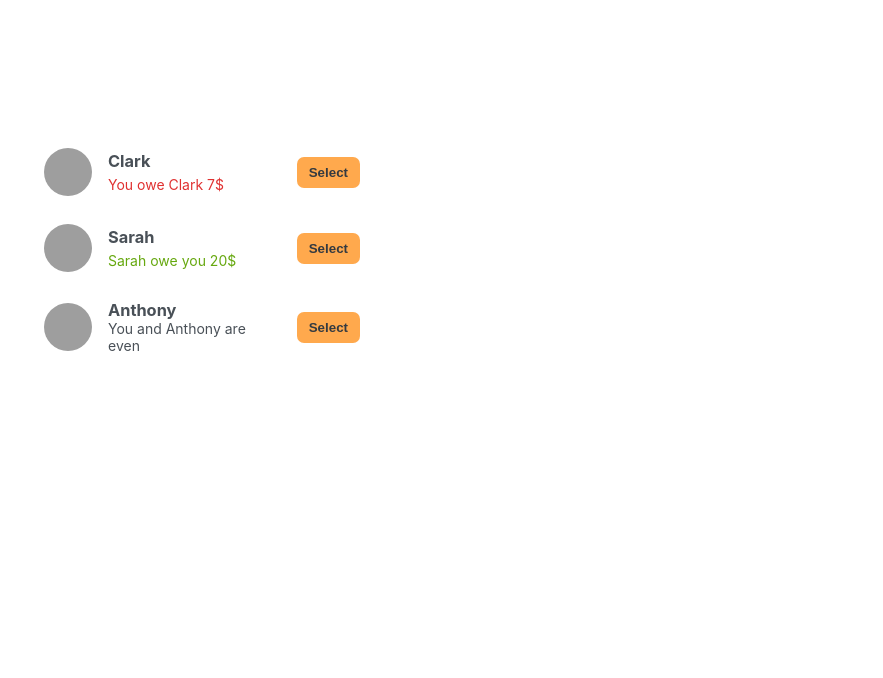
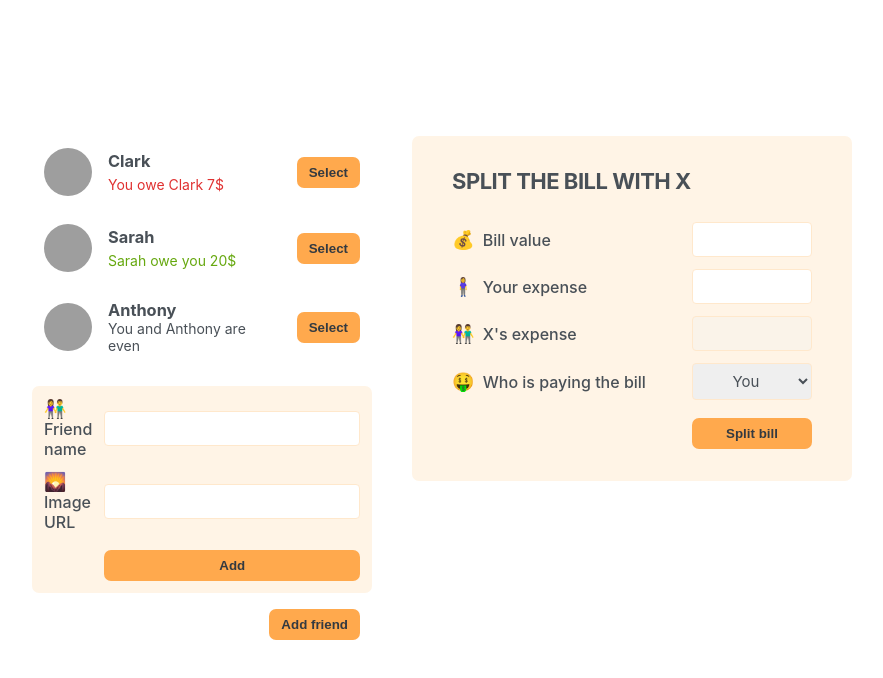
Before and after one commit to sureshcstha/06-eat-n-split, a React (Create React App) app: page / in a window 1280 px wide. Shown: the top 678 px of the page, without its empty margins (198-1081 px from the left). Built offline with nearby package versions, Linux system fonts and the light colour scheme; grey boxes are pictures that could not be loaded.

Commit message:
build static forms

```diff
--- a/src/App.js
+++ b/src/App.js
@@ -24,7 +24,11 @@
     <div className="app">
       <div className="sidebar">
         <FriendsList />
+        <FormAddFriend />
+        <Button>Add friend</Button>
       </div>
+
+      <FormSplitBill />
     </div>
   );
 }
@@ -61,7 +65,46 @@
 
       {friend.balance === 0 && <p>You and {friend.name} are even</p>}
 
-      <button className="button">Select</button>
+      <Button>Select</Button>
     </li>
   );
 }
+
+function Button({children}) {
+  return <button className="button">{children}</button>
+}
+
+function FormAddFriend() {
+  return <form className="form-add-friend">
+    <label>👫 Friend name</label>
+    <input type="text" />
+
+    <label>🌄 Image URL</label>
+    <input type="text" />
+
+    <Button>Add</Button>
+  </form>
+}
+
+function FormSplitBill() {
+  return <form className="form-split-bill">
+    <h2>Split the bill with X</h2>
+
+    <label>💰 Bill value</label>
+    <input type="text" />
+
+    <label>🧍‍♀️ Your expense</label>
+    <input type="text" />
+
+    <label>👫 X's expense</label>
+    <input type="text" disabled/>
+
+    <label>🤑 Who is paying the bill</label>
+    <select>
+      <option value="user">You</option>
+      <option value="friend">X</option>
+    </select>
+
+    <Button>Split bill</Button>
+  </form>
+}
```
